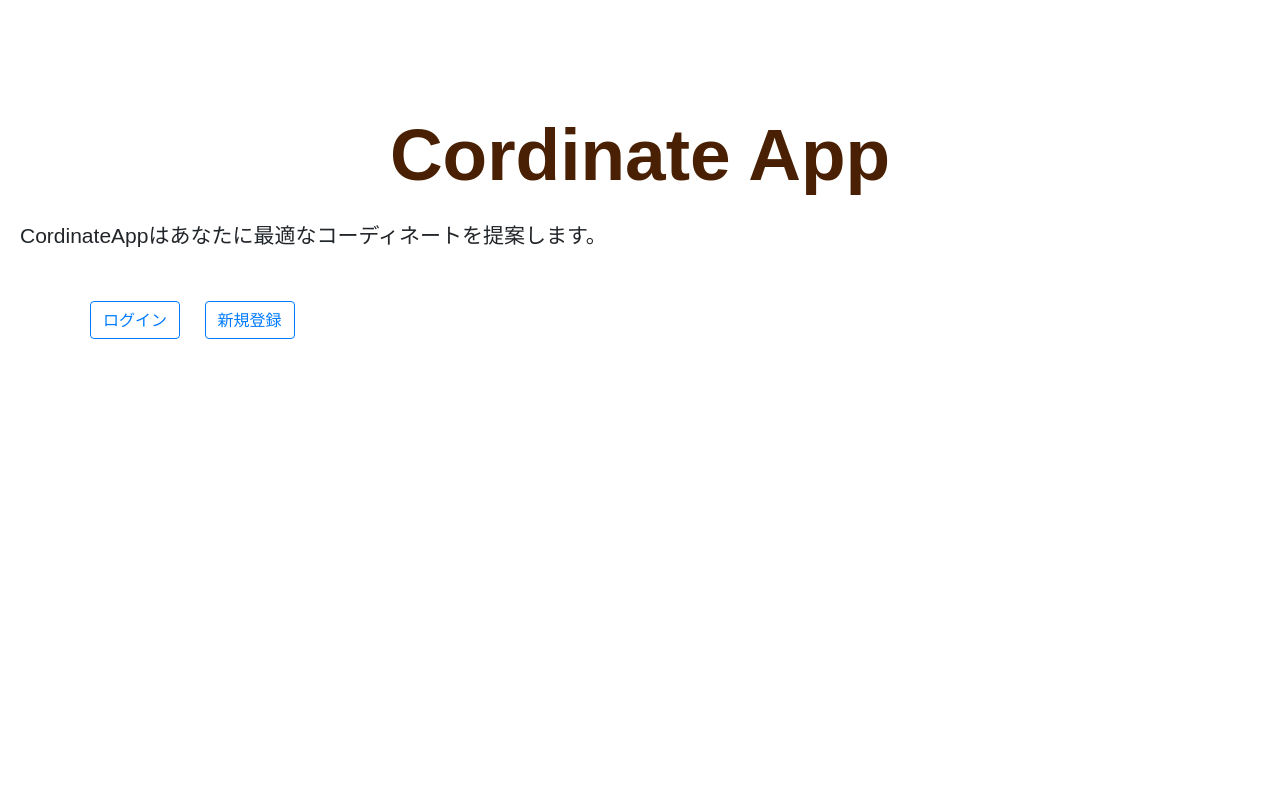
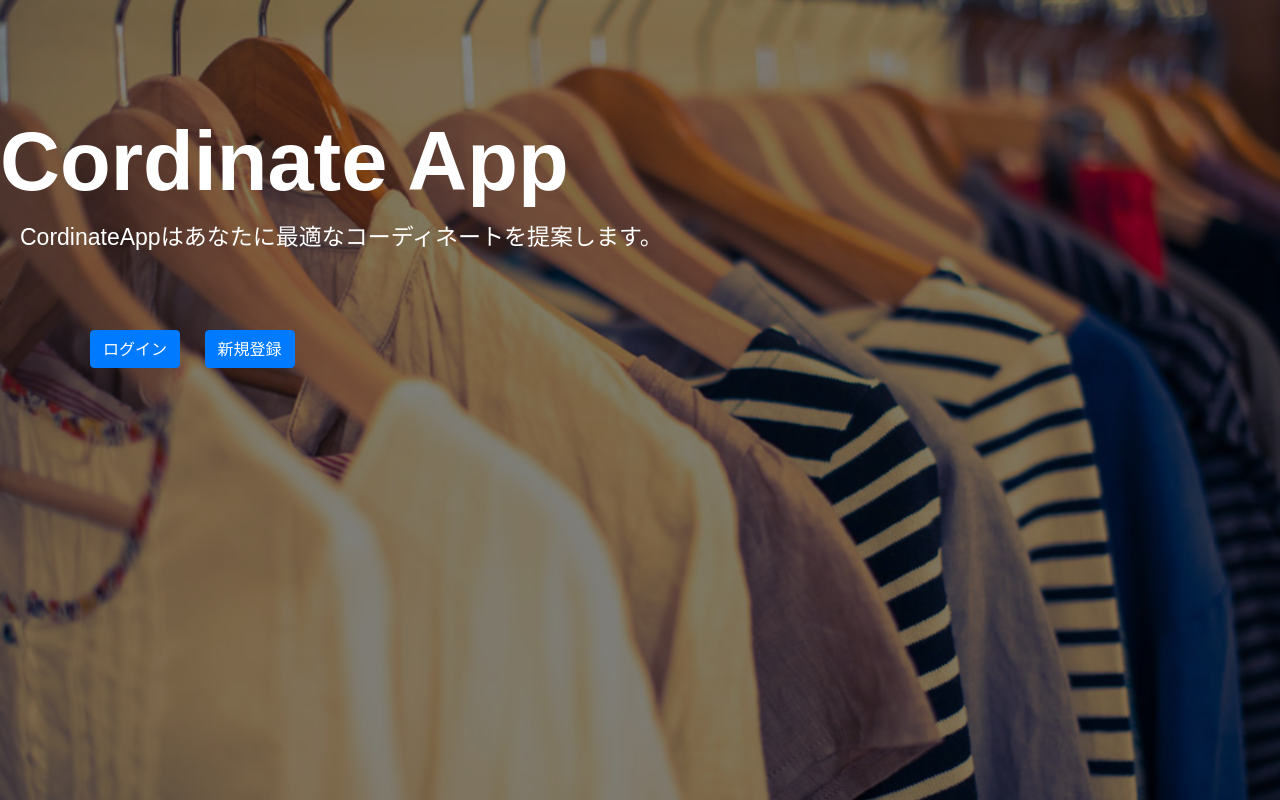
Before and after one commit to sunakane/team7-mock, a React (Create React App) app: page / in a window 1280 px wide. Built offline with nearby package versions, Linux system fonts and the light colour scheme; no server answers.

Commit message:
Homeに画像を配置

```diff
--- a/src/App.css
+++ b/src/App.css
@@ -39,19 +39,37 @@
 
 /* Home画面 / */
 .home-back {
+  background: #000;
+  background-image: url("/images/cloth_free.jpg");
+  background-size: cover;
   height: 100vh;
   padding-top: 100px;
 }
+.home-back::before{
+ content: ' ';
+ background-color: rgba(0,0,0,.5);
+ position: absolute;
+ top: 0;
+ right: 0;
+ bottom: 0;
+ left: 0;
+}
 #home-title {
-  color: rgb(73, 32, 3);
+  position: absolute;
+  height: 100px;
+  color: white;
   font-family: 'SignPainter',sans-serif;
-  font-size: 73px;
+  font-size: 83px;
   font-weight: bold;
   text-align: center;
+  z-index: 1;
 }
 #home-content {
-  margin: 10px 20px 0 20px;
-  font-size: 21px;
+  position: absolute;
+  margin: 120px 20px 0 20px;
+  height: 100px;
+  color: white;
+  font-size: 23px;
   font-family: 'Yu Mincho Light','YuMincho','Yu Mincho','游明朝体',sans-serif;
   animation-name: fade;
   animation-duration: 3s;
@@ -60,13 +78,17 @@
   animation-iteration-count: 1;
   animation-direction: normal;
   animation-fill-mode: forwards;
+  z-index: 1;
 }
 #home-content:nth-child(1) {
   -webkit-animation: example 0.5s ease 0.5s 1 forwards;
   animation: example 0.5s ease 0.5s 1 forwards;
 }
 #home-button {
-  margin-top: 50px;
+  height: 100px;
+  position: absolute;
+  margin-top: 230px;
+  z-index: 1;
 }
 @keyframes fade {
   0% {
--- a/src/Home/Home.jsx
+++ b/src/Home/Home.jsx
@@ -21,11 +21,11 @@ class Home extends Component {
         <div id="home-content">CordinateAppはあなたに最適なコーディネートを提案します。</div>
 
         <div id="home-button">
-          <Button outline color="primary" href="/login" style={{marginLeft:'90px',marginRight:'20px'}}>
+          <Button color="primary" href="/login" style={{marginLeft:'90px',marginRight:'20px'}}>
                 ログイン
           </Button>{' '}
 
-          <Button outline color="primary" href="/new">
+          <Button color="primary" href="/new">
                 新規登録
           </Button>{' '}
         </div>
```
Also changed, not shown: src/column/Column.jsx (+2 -5 lines), public/images/cloth_free.jpg (added).
